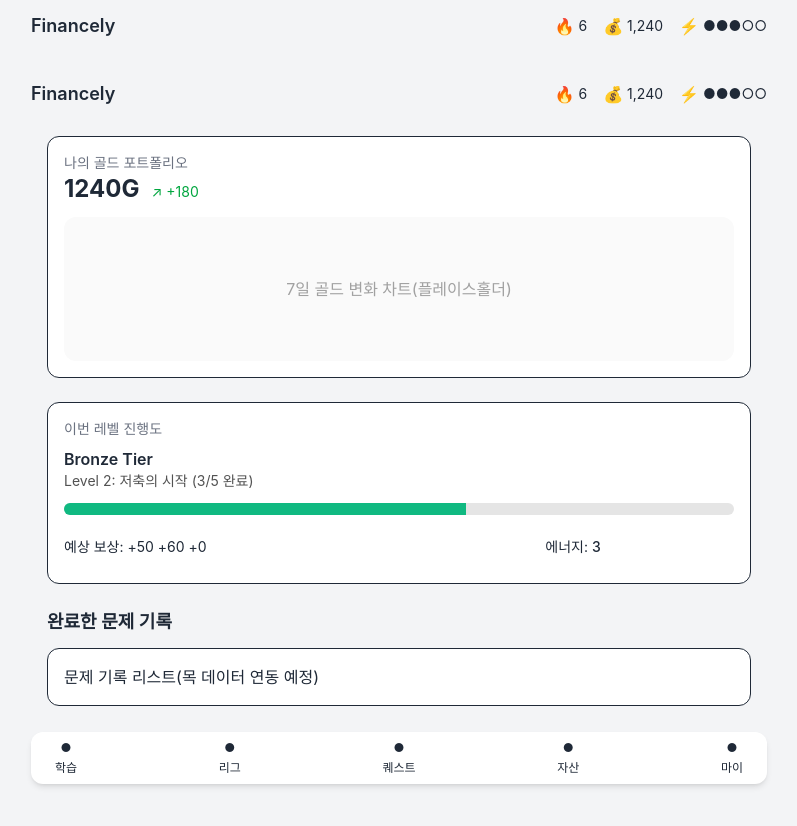
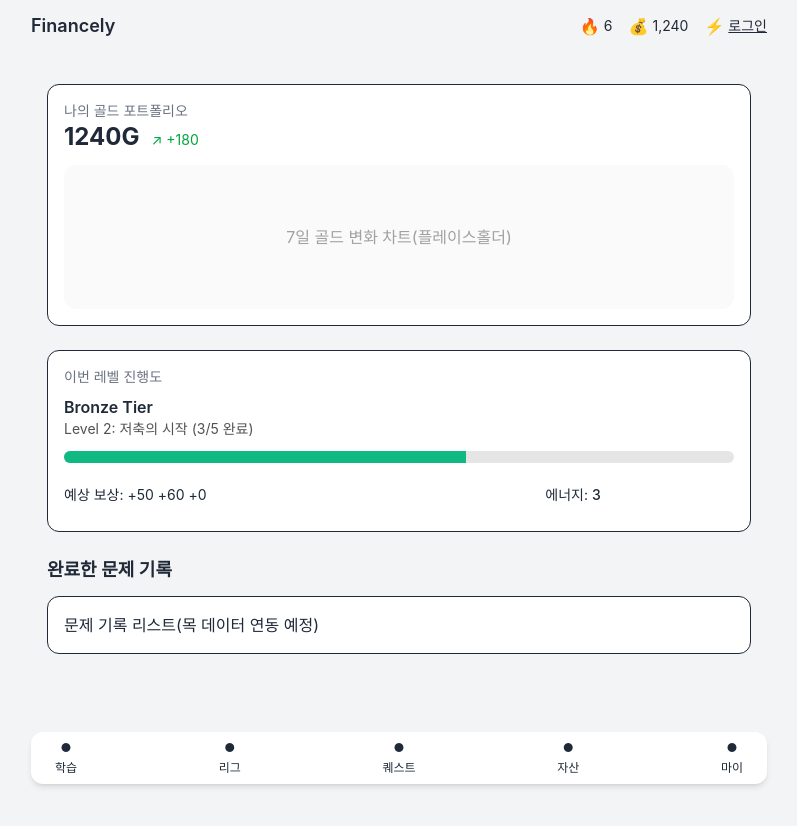
Before and after one commit to dusvlf111/Financely, a Next.js app: page /learn in a window 1280 px wide. Shown: the top 826 px of the page, without its empty margins (241-1038 px from the left). Built offline with nearby package versions, Linux system fonts and the light colour scheme.

Commit message:
Refactor code structure for improved readability and maintainability

```diff
--- a/src/app/learn/page.tsx
+++ b/src/app/learn/page.tsx
@@ -1,12 +1,10 @@
 import React from 'react'
-import Header from '../../components/layout/Header'
 import GoldPortfolio from './components/GoldPortfolio'
 import LevelProgress from './components/LevelProgress'
 
 export default function LearnPage() {
   return (
     <div>
-      <Header />
       <main className="max-w-[768px] mx-auto px-4 pt-4 pb-28">
         <section className="mb-6">
           <GoldPortfolio />
--- a/src/components/layout/Header.tsx
+++ b/src/components/layout/Header.tsx
@@ -1,9 +1,22 @@
+"use client"
 import React from 'react'
+import { useAuth } from '@/lib/context/AuthProvider'
+import { useRouter } from 'next/navigation'
+import Link from 'next/link'
 
 export default function Header() {
+  const { user, logout } = useAuth()
+  const router = useRouter()
+
+  function handleLogout() {
+    logout()
+    router.push('/login')
+  }
+
   return (
     <header className="flex items-center justify-between py-3">
       <div className="text-lg font-semibold">Financely</div>
+
       <div className="flex items-center gap-4">
         <div className="flex items-center gap-1">
           <span>🔥</span>
@@ -13,10 +26,22 @@ export default function Header() {
           <span>💰</span>
           <span className="text-sm">1,240</span>
         </div>
-        <div className="flex items-center gap-1">
-          <span>⚡</span>
-          <span className="text-sm">●●●○○</span>
-        </div>
+
+        {user ? (
+          <div className="flex items-center gap-3">
+            <div className="text-sm">{user.name}</div>
+            <button onClick={handleLogout} className="text-sm text-primary-600 underline">
+              로그아웃
+            </button>
+          </div>
+        ) : (
+          <div className="flex items-center gap-1">
+            <span>⚡</span>
+            <Link href="/login" className="text-sm text-primary-600 underline">
+              로그인
+            </Link>
+          </div>
+        )}
       </div>
     </header>
   )
```
Also changed, not shown: 1 other file (tests, documents, lock files or other folders).
